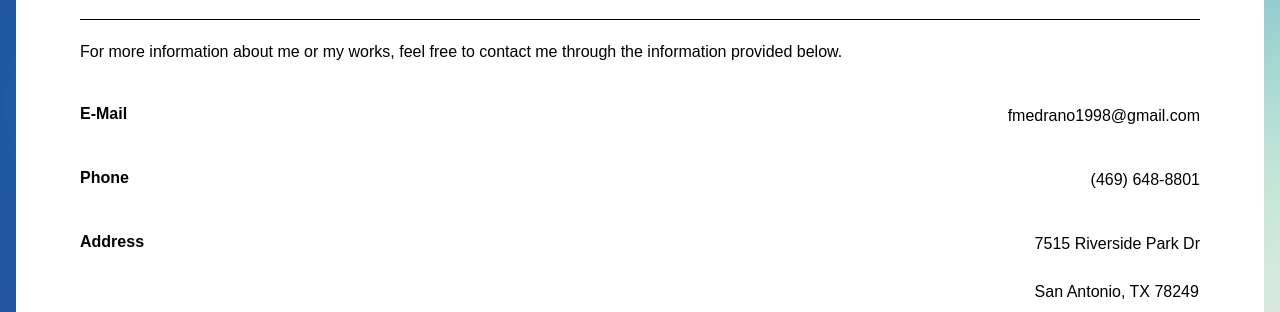
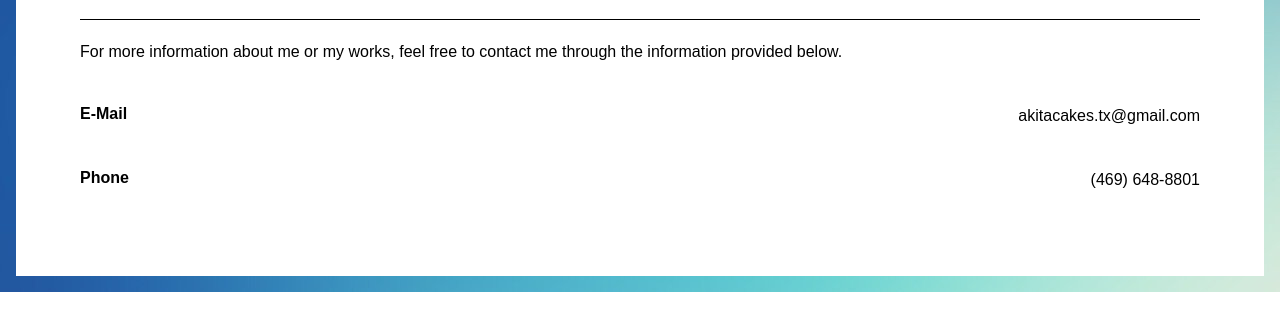
Before and after one commit to fmedrano17/fernWebDev, a plain HTML site: page contact.html in a window 1280 px wide. Shown: the part 320-632 px from the top of the page. Drawn offline with Linux system fonts and the light colour scheme.

Commit message:
Updated contact info

```diff
--- a/contact.html
+++ b/contact.html
@@ -37,18 +37,11 @@
     <p>For more information about me or my works, feel free to contact me through the information provided below.</p>
     <div class="contact">
         <h4>E-Mail</h4>
-        <p>fmedrano1998@gmail.com</p>
+        <p>akitacakes.tx@gmail.com</p>
     </div>
     <div class="contact">
     <h4>Phone</h4>
     <p>(469) 648-8801</p>
-    </div>
-    <div class="contact">
-    <h4>Address</h4>
-    <div>
-        <p>7515 Riverside Park Dr</p>
-        <p>San Antonio, TX 78249</p>
-    </div>
     </div>
 </div>
 
```
